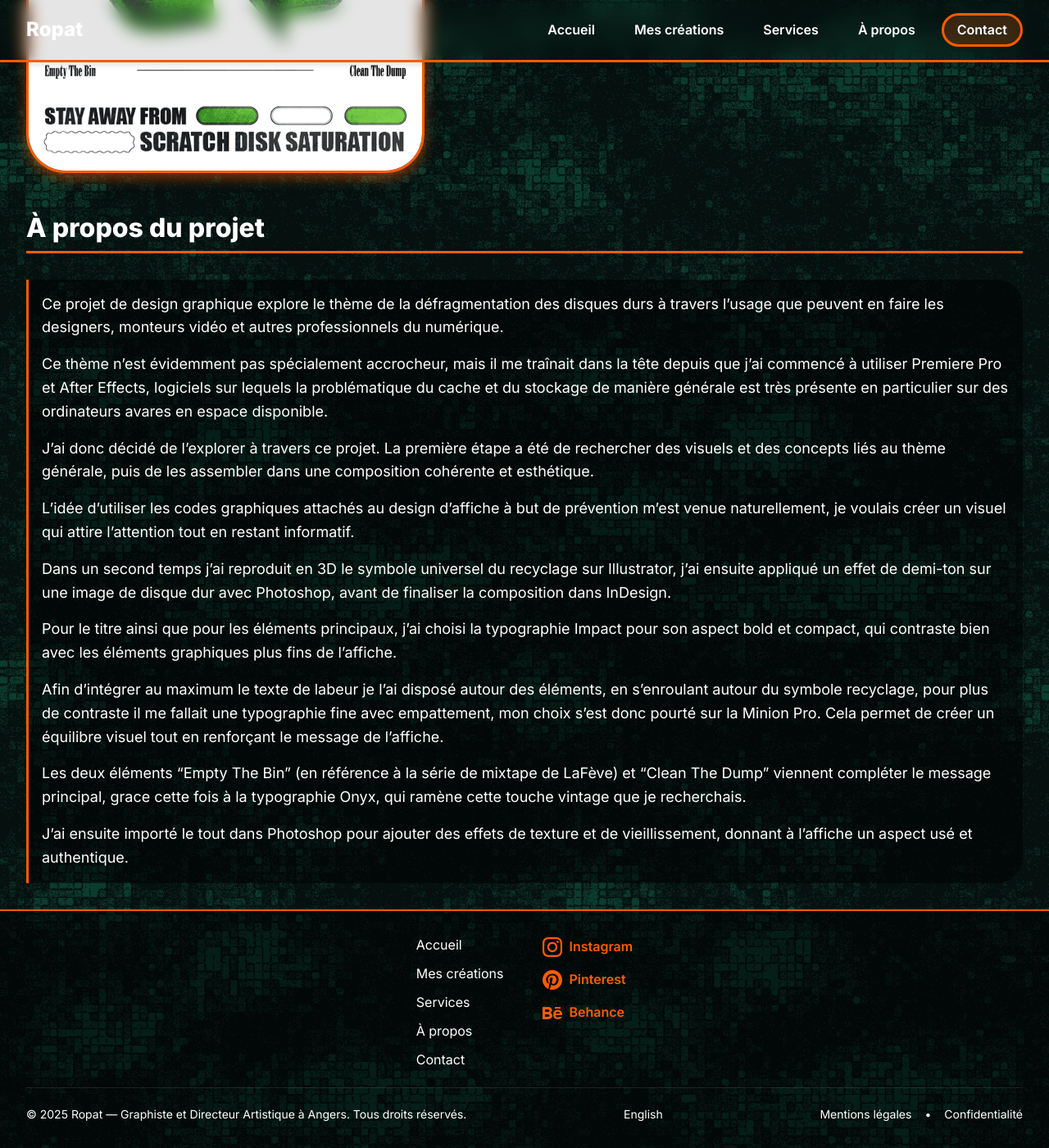
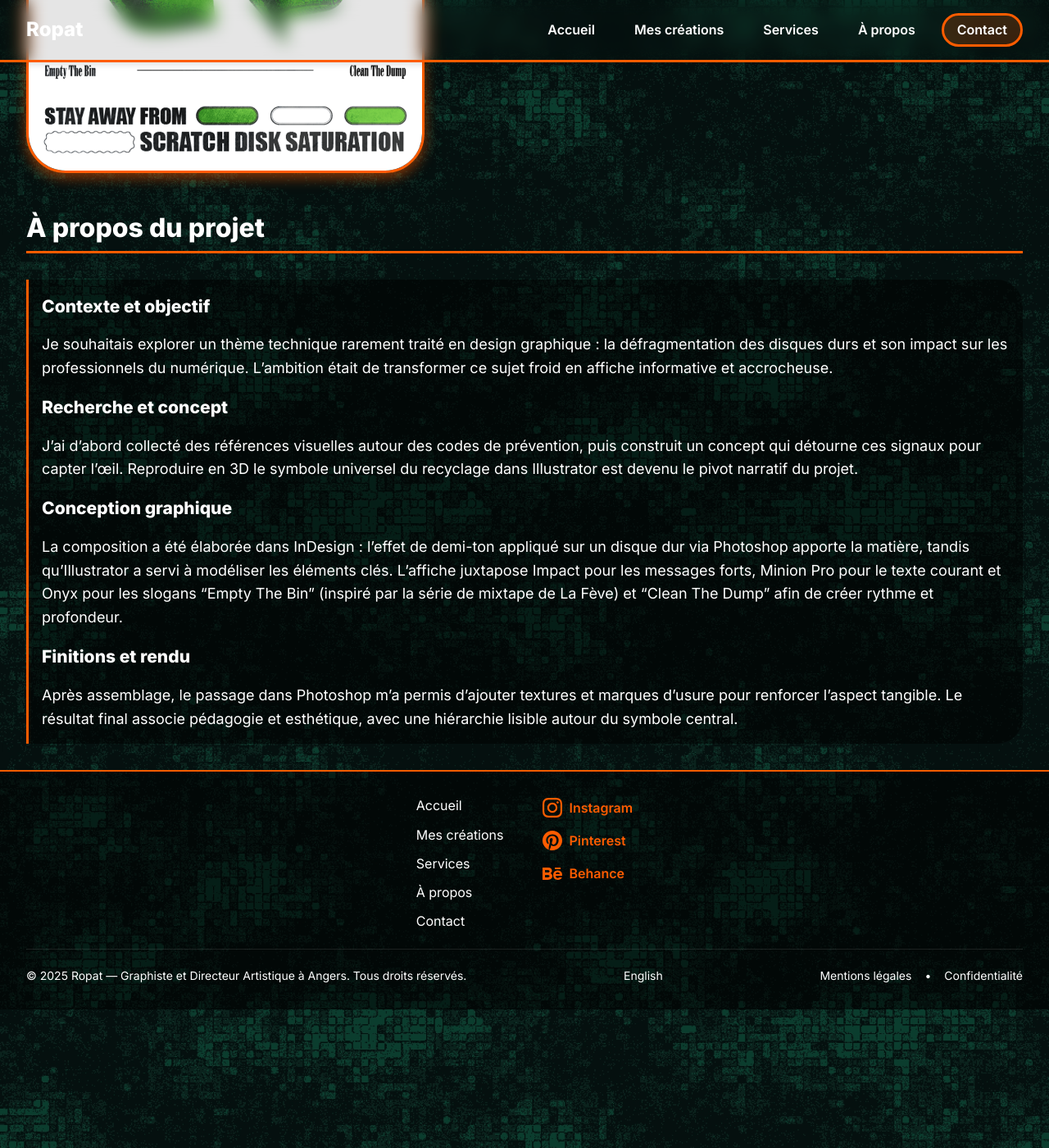
Before and after one commit to 7Nautilus/ropat-portfolio, a Jekyll site: the page built from fr/projects/hdd-defrag.html, in a window 1280 px wide and 1400 px high, scrolled down 583 px. Shown: the whole window at 82% size. Built offline with Jekyll 4.4.1, drawn with Linux system fonts in a browser that asks for light colours.

Commit message:
test new hdd description layout

```diff
--- a/_data/projects/hdd-defrag.yml
+++ b/_data/projects/hdd-defrag.yml
@@ -17,23 +17,17 @@
     description: "Création d'une affiche sur le thème de la défragmentation de disque dur."
     context_title: "À propos du projet"
     context_content: |
-      Ce projet de design graphique explore le thème de la défragmentation des disques durs à travers l'usage que peuvent en faire les designers, monteurs vidéo et autres professionnels du numérique.
+      ### Contexte et objectif
+      Je souhaitais explorer un thème technique rarement traité en design graphique : la défragmentation des disques durs et son impact sur les professionnels du numérique. L'ambition était de transformer ce sujet froid en affiche informative et accrocheuse.
 
-      Ce thème n'est évidemment pas spécialement accrocheur, mais il me traînait dans la tête depuis que j'ai commencé à utiliser Premiere Pro et After Effects, logiciels sur lequels la problématique du cache et du stockage de manière générale est très présente en particulier sur des ordinateurs avares en espace disponible.
+      ### Recherche et concept
+      J'ai d'abord collecté des références visuelles autour des codes de prévention, puis construit un concept qui détourne ces signaux pour capter l'œil. Reproduire en 3D le symbole universel du recyclage dans Illustrator est devenu le pivot narratif du projet.
 
-      J'ai donc décidé de l'explorer à travers ce projet. La première étape a été de rechercher des visuels et des concepts liés au thème générale, puis de les assembler dans une composition cohérente et esthétique.
+      ### Conception graphique
+      La composition a été élaborée dans InDesign : l'effet de demi-ton appliqué sur un disque dur via Photoshop apporte la matière, tandis qu'Illustrator a servi à modéliser les éléments clés. L'affiche juxtapose Impact pour les messages forts, Minion Pro pour le texte courant et Onyx pour les slogans “Empty The Bin” (inspiré par la série de mixtape de La Fève) et “Clean The Dump” afin de créer rythme et profondeur.
 
-      L'idée d'utiliser les codes graphiques attachés au design d'affiche à but de prévention m'est venue naturellement, je voulais créer un visuel qui attire l'attention tout en restant informatif.
-
-      Dans un second temps j'ai reproduit en 3D le symbole universel du recyclage sur Illustrator, j'ai ensuite appliqué un effet de demi-ton sur une image de disque dur avec Photoshop, avant de finaliser la composition dans InDesign.
-
-      Pour le titre ainsi que pour les éléments principaux, j'ai choisi la typographie Impact pour son aspect bold et compact, qui contraste bien avec les éléments graphiques plus fins de l'affiche.
-
-      Afin d'intégrer au maximum le texte de labeur je l'ai disposé autour des éléments, en s'enroulant autour du symbole recyclage, pour plus de contraste il me fallait une typographie fine avec empattement, mon choix s'est donc pourté sur la Minion Pro. Cela permet de créer un équilibre visuel tout en renforçant le message de l'affiche.
-
-      Les deux éléments "Empty The Bin" (en référence à la série de mixtape de LaFève) et "Clean The Dump" viennent compléter le message principal, grace cette fois à la typographie Onyx, qui ramène cette touche vintage que je recherchais.
-
-      J'ai ensuite importé le tout dans Photoshop pour ajouter des effets de texture et de vieillissement, donnant à l'affiche un aspect usé et authentique.
+      ### Finitions et rendu
+      Après assemblage, le passage dans Photoshop m'a permis d'ajouter textures et marques d'usure pour renforcer l'aspect tangible. Le résultat final associe pédagogie et esthétique, avec une hiérarchie lisible autour du symbole central.
     seo:
       title: "HDD DEFRAG - Affiche | Ropat"
       description: "Design d'affiche sur le thème de la défragmentation  des disques durs."
@@ -51,17 +45,17 @@
     description: "Creation of a poster on the theme of hard drive defragmentation."
     context_title: "About the project"
     context_content: |
-      This graphic design project explores the theme of hard drive defragmentation through the lens of its use by designers, video editors, and other digital professionals.
-      While not an inherently captivating topic, it has lingered in my mind since I began using Premiere Pro and After Effects, where cache and storage issues are particularly prevalent, especially on computers with limited available space.
+      ### Context and objective
+      I wanted to tackle a technical subject seldom spotlighted in graphic design: hard drive defragmentation and how digital creatives experience it. The goal was to package this utilitarian topic into an attention-grabbing yet informative poster.
 
-      I decided to explore this theme through this project. The first step was to research visuals and concepts related to the general theme, then assemble them into a coherent and aesthetic composition.
-      The idea of using the graphic codes associated with warning posters came naturally; I wanted to create a visual that grabs attention while remaining informative.
+      ### Research and concept
+      I began by gathering references tied to safety and prevention posters, then built a concept that subverts those visual codes. Modeling the universal recycling symbol in Illustrator became the anchor that guided the storytelling.
 
-      Next, I recreated the universal recycling symbol in 3D using Illustrator, applied a halftone effect to a hard drive image with Photoshop, and finalized the composition in InDesign.
-      For the title and main elements, I chose the Impact typeface for its bold and compact appearance, which contrasts well with the finer graphic elements of the poster.
-      To better integrate the body text, I arranged it around the elements, wrapping it around the recycling symbol. For contrast, I needed a fine serif typeface, so I opted for Minion Pro. This creates visual balance while reinforcing the poster's message.
-      The elements "Empty The Bin" (referencing LaFève's mixtape series) and "Clean The Dump" further complement the main message, this time using the Onyx typeface, which brings the vintage touch I was looking for.
-      I then imported everything into Photoshop to add texture and aging effects, giving the poster a worn and authentic look.
+      ### Design execution
+      The composition took shape in InDesign. I brought in a halftone-treated hard drive photo from Photoshop to add texture, while Illustrator supplied the structural 3D elements. Impact drives the headline presence, Minion Pro keeps the body text legible, and Onyx elevates the “Empty The Bin” (inspired by La Fève's mixtape series) and “Clean The Dump” callouts with a subtle retro tone.
+
+      ### Finishing touches
+      Final tweaks in Photoshop layered additional wear and grain, giving the piece a tangible, lived-in finish. The end result balances information and aesthetics around the recycling symbol at the center of the narrative.
     seo:
       title: "HDD DEFRAG - Poster | Ropat"
       description: "Poster design on the theme of hard drive defragmentation."
```
